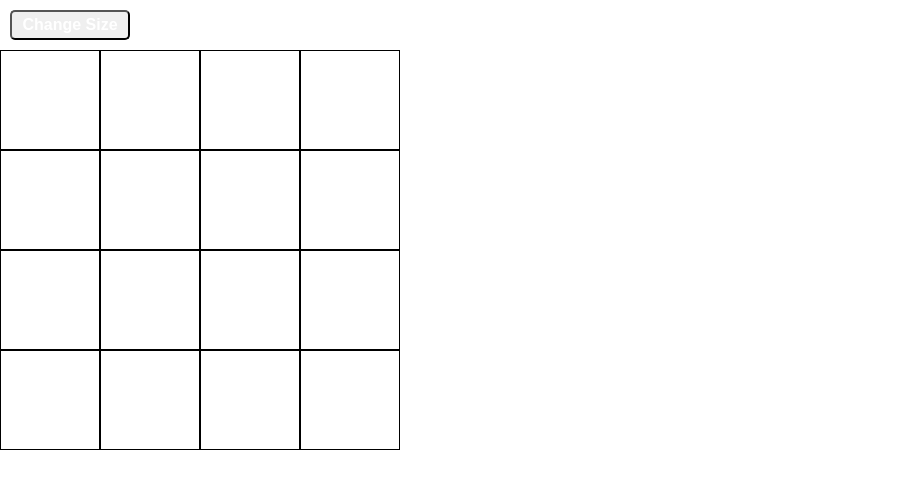
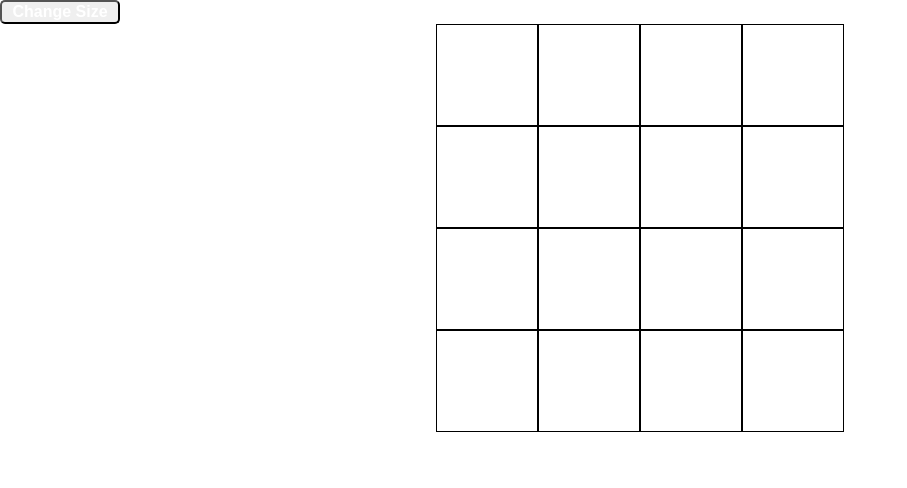
Before and after one commit to JoaDelVecchio/my-pad, a plain HTML site: page index.html in a window 1280 px wide. Shown: the whole page, without its empty margins (0-907 px from the left). Drawn offline with Linux system fonts and the light colour scheme.

Commit message:
Replace static HTML grid creation with dynamic JS

```diff
--- a/index.html
+++ b/index.html
@@ -3,7 +3,6 @@
 <head>
     <meta charset="UTF-8">
     <meta name="viewport" content="width=device-width, initial-scale=1.0">
-    <link rel="stylesheet" href="./styles.css">
     <title>MyPad</title>
 </head>
 <body>
@@ -13,9 +12,7 @@
     </header>
 
     <main>
-        <div id="gridContainer">
 
-        </div>
     </main>
 
     <footer>
--- a/script.js
+++ b/script.js
@@ -3,7 +3,7 @@
 function makeGrid()
 {
     gridContainer.innerHTML = "";
-    gridContainer.style.cssText =`width:${width}px;height:${height}px`;
+    gridContainer.style.cssText =`flex-direction:column;display:flex;align-items:center`;
     // FILAS
     for(let i=0;i<newSize;i++)
         {
@@ -43,9 +43,8 @@ function changeSize()
 // VARIABLES
 
 let newSize = 4; //4X4
-let gridContainer = document.querySelector("#gridContainer");
-let width = 400;
-let height = 400;
+const gridContainer = document.querySelector("main").appendChild(document.createElement("div"));
+const allElements = document.querySelectorAll("*");
 
 // HEADER
 header = document.querySelector("header");
@@ -59,4 +58,5 @@ header.appendChild(sizeBtn)
 
 // MAIN
 
+allElements.forEach(element=>element.style.cssText = "box-sizing:border-box;margin: 0;padding: 0")
 makeGrid(newSize);
--- a/styles.css
+++ b/styles.css
@@ -3,7 +3,3 @@
     margin: 0;
     padding: 0;
 }
-
-.colColor{
-    background-color: black;
-}
```
